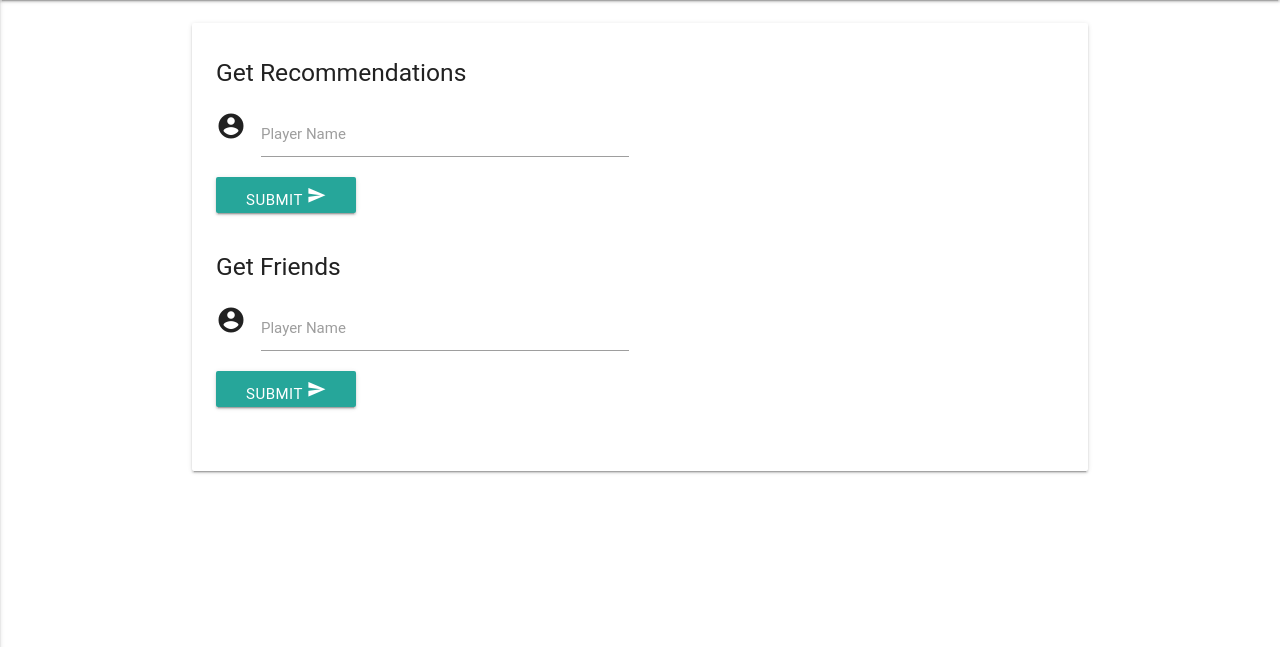
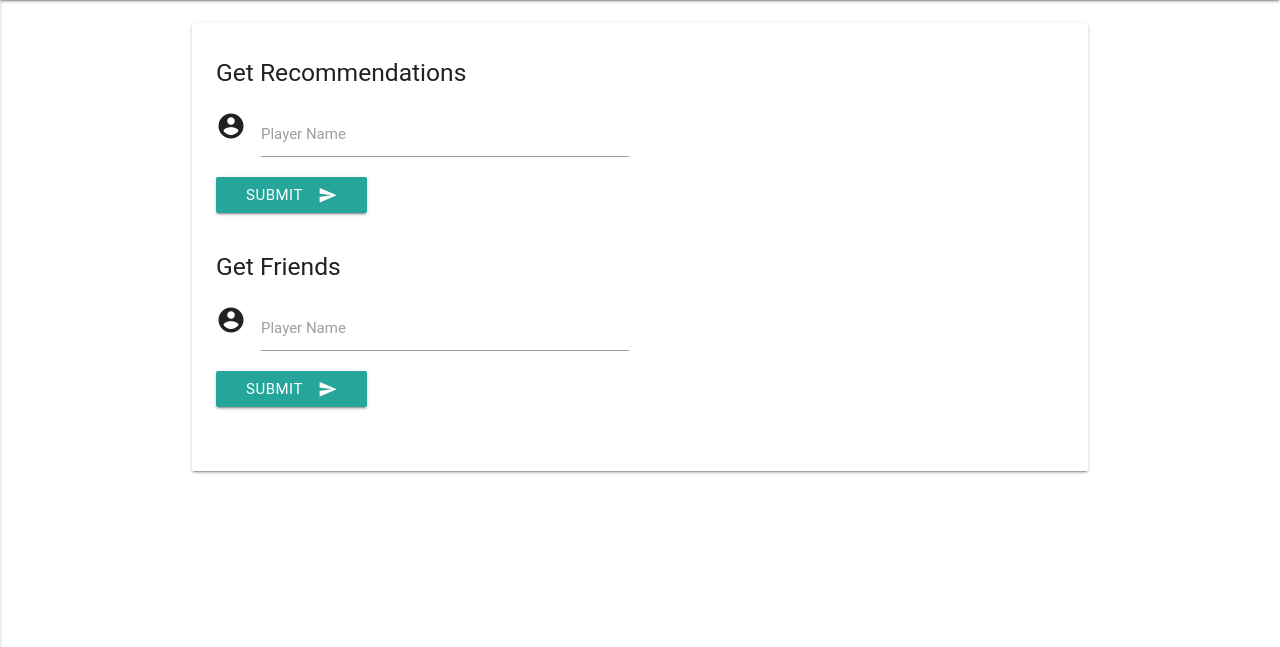
Before and after one commit to ApolloFortyNine/SongSense, a Python web app: template scripts/templates/index.jinja in a window 1280 px wide. Shown: the part 64-711 px from the top of the page. Run offline with Jinja, Linux system fonts and the light colour scheme; the template is opened without the code that fills it, so the values that code supplies are empty; some libraries are stand-ins or nearby versions; some web fonts are replaced.

Commit message:
Fixed button centering issue

```diff
--- a/scripts/templates/index.jinja
+++ b/scripts/templates/index.jinja
@@ -13,7 +13,7 @@
           <input id="icon_prefix" type="text" name="name" class="validate">
           <label for="icon_prefix">Player Name</label>
           <button class="btn waves-effect waves-light" type="submit">Submit
-            <i class="material-icons">send</i>
+            <i class="material-icons right">send</i>
           </button>
         </div>
       </div>
@@ -28,7 +28,7 @@
           <input id="icon_prefix" type="text" name="name" class="validate">
           <label for="icon_prefix">Player Name</label>
           <button class="btn waves-effect waves-light" type="submit">Submit
-            <i class="material-icons">send</i>
+            <i class="material-icons right">send</i>
           </button>
         </div>
       </div>
```
